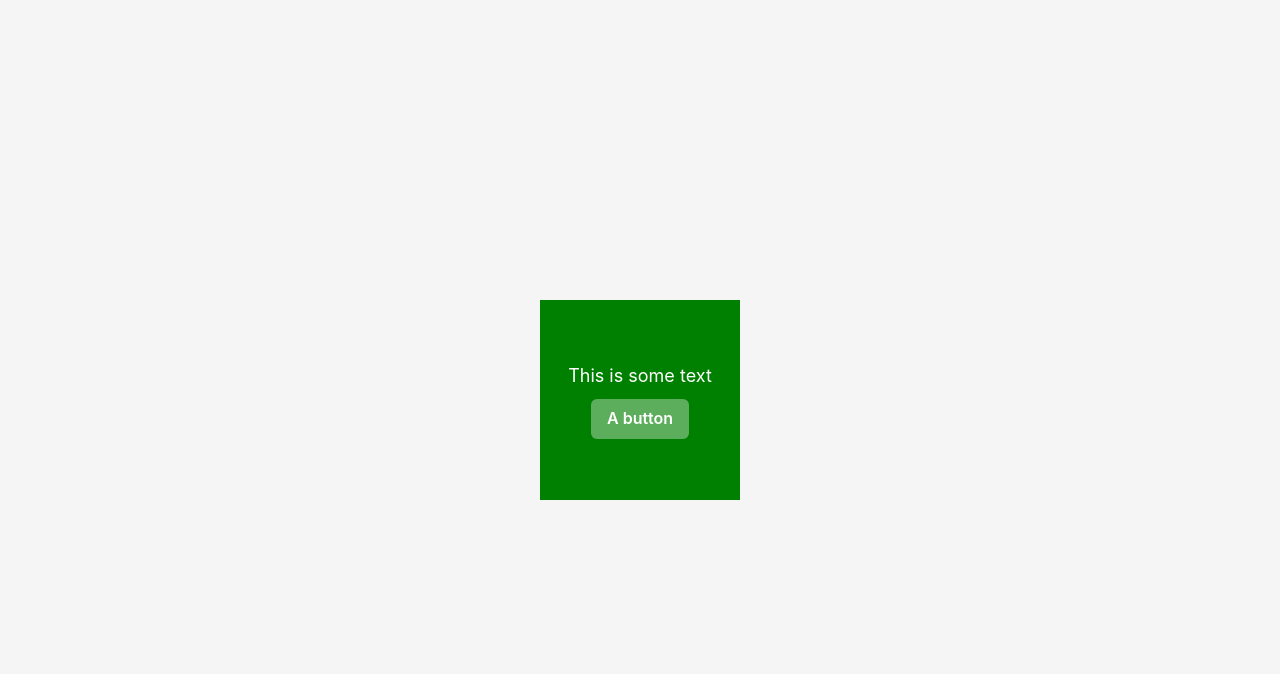
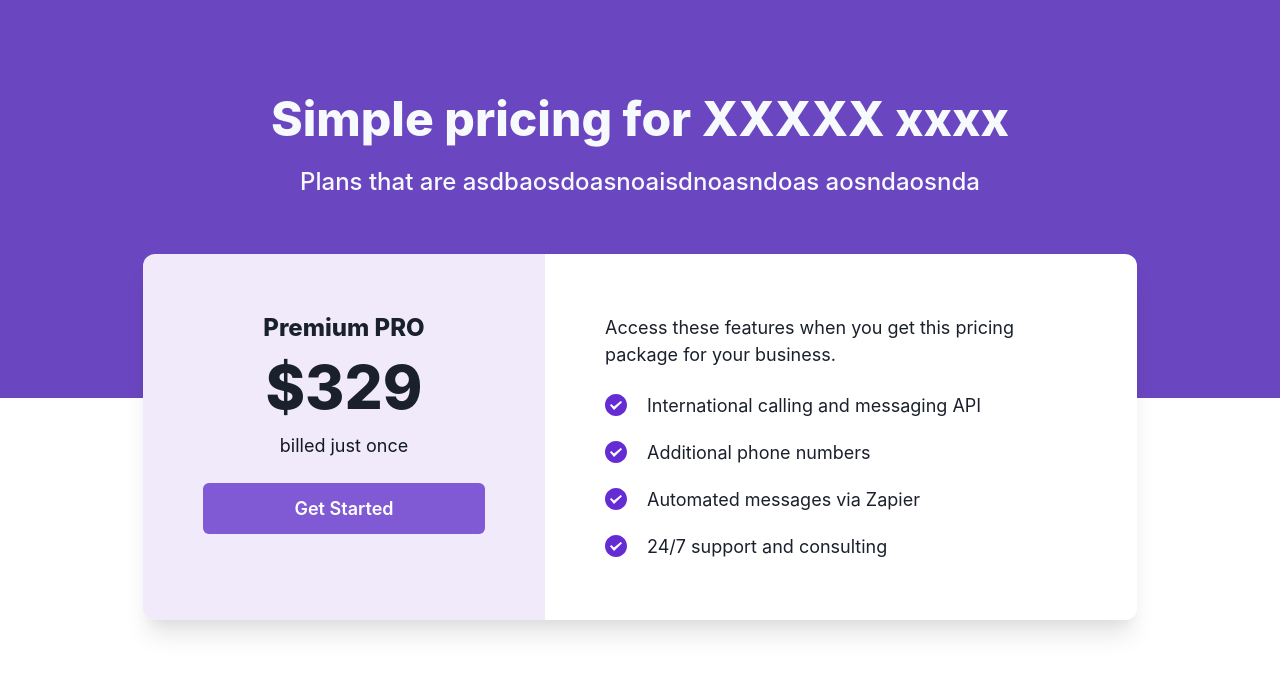
Before and after one commit to NokTNL/Notes-ChakraUI, a React (Vite) app in the folder esther/: page / in a window 1280 px wide. Shown: the top 674 px of the page. Built offline with nearby package versions, Linux system fonts and the light colour scheme.

Commit message:
Add upper half of final project

```diff
--- /dev/null
+++ b/esther/src/40-project/App.css
@@ -0,0 +1,7 @@
+.App {
+    width: 100vw;
+    height: 100vh;
+
+    /* inherited */
+    text-align: center;
+}
--- /dev/null
+++ b/esther/src/40-project/App.tsx
@@ -0,0 +1,13 @@
+import { Text, Square, Center, Button } from "@chakra-ui/react";
+import { Header } from "./components/Header";
+import "./App.css";
+import { Pricing } from "./components/Pricing";
+
+export default function App() {
+  return (
+    <div className="App">
+      <Header />
+      <Pricing />
+    </div>
+  );
+}
--- /dev/null
+++ b/esther/src/40-project/components/Header.tsx
@@ -0,0 +1,22 @@
+import React from "react";
+import { Box, Heading, Text } from "@chakra-ui/react";
+
+export function Header() {
+  return (
+    <Box
+      as="header"
+      color="#F7FAFC"
+      bg="#6B46C1"
+      pt="90px"
+      pb="198px"
+      px="32px"
+    >
+      <Heading as="h1" fontSize="48px" fontWeight="800">
+        Simple pricing for XXXXX xxxx
+      </Heading>
+      <Text fontSize={"24px"} fontWeight="500" pt="16px">
+        Plans that are asdbaosdoasnoaisdnoasndoas aosndaosnda
+      </Text>
+    </Box>
+  );
+}
--- /dev/null
+++ b/esther/src/40-project/components/Pricing.tsx
@@ -0,0 +1,74 @@
+import React, { PropsWithChildren } from "react";
+import {
+  Box,
+  Button,
+  Flex,
+  Heading,
+  HStack,
+  Icon,
+  Text,
+  VStack,
+} from "@chakra-ui/react";
+import { CheckIcon } from "../icons/Icons";
+
+// type StackProps
+
+export function ListItem({ children }: PropsWithChildren) {
+  return (
+    <HStack as="li" spacing="20px">
+      <Icon as={CheckIcon} boxSize="220px" />
+      <Text>{children}</Text>
+    </HStack>
+  );
+}
+
+export function Pricing() {
+  return (
+    <Flex
+      as="section"
+      maxW="994px"
+      mx="auto"
+      mt="-144px"
+      borderRadius={"12px"}
+      // Both children will overflow the rounded borders
+      overflow="hidden"
+      boxShadow={
+        "0px 20px 25px -5px rgba(0, 0, 0, 0.1), 0px 10px 10px -5px rgba(0, 0, 0, 0.04)"
+      }
+    >
+      <Box bg="#F0EAFB" p="60px">
+        <Heading as="h3" fontSize={"24px"} fontWeight="800">
+          Premium PRO
+        </Heading>
+        <Text fontSize={"60px"} fontWeight="800">
+          $329
+        </Text>
+        <Text color="#121923" fontSize={"18px"}>
+          billed just once
+        </Text>
+        <Button colorScheme={"purple"} size="lg" mt="24px" w="282px" h="51px">
+          Get Started
+        </Button>
+      </Box>
+      <Flex
+        direction="column"
+        gap="24px"
+        p="60px"
+        bg="white"
+        textAlign="start"
+        fontSize={"18px"}
+      >
+        <Text>
+          Access these features when you get this pricing package for your
+          business.
+        </Text>
+        <VStack as="ul" alignItems="flex-start" spacing="20px">
+          <ListItem>International calling and messaging API</ListItem>
+          <ListItem>Additional phone numbers</ListItem>
+          <ListItem>Automated messages via Zapier</ListItem>
+          <ListItem>24/7 support and consulting</ListItem>
+        </VStack>
+      </Flex>
+    </Flex>
+  );
+}
--- /dev/null
+++ b/esther/src/40-project/icons/Icons.tsx
@@ -0,0 +1,18 @@
+export function CheckIcon() {
+  return (
+    <svg
+      width="22"
+      height="22"
+      viewBox="0 0 22 22"
+      fill="none"
+      xmlns="http://www.w3.org/2000/svg"
+    >
+      <path
+        fill-rule="evenodd"
+        clip-rule="evenodd"
+        d="M11 22C17.0751 22 22 17.0751 22 11C22 4.92487 17.0751 0 11 0C4.92487 0 0 4.92487 0 11C0 17.0751 4.92487 22 11 22ZM6.2 10.0857L5 11.3714L9 16L17 8.28571L15.8 7L9 12.4L6.2 10.0857Z"
+        fill="#652CD3"
+      />
+    </svg>
+  );
+}
--- a/esther/src/main.tsx
+++ b/esther/src/main.tsx
@@ -1,6 +1,6 @@
 import React from "react";
 import ReactDOM from "react-dom/client";
-import App from "./30-style_props/App";
+import App from "./40-project/App";
 
 import { ChakraProvider } from "@chakra-ui/react";
 
```
Also changed, not shown: esther/src/10-layout/App.tsx (+20 -14 lines).
